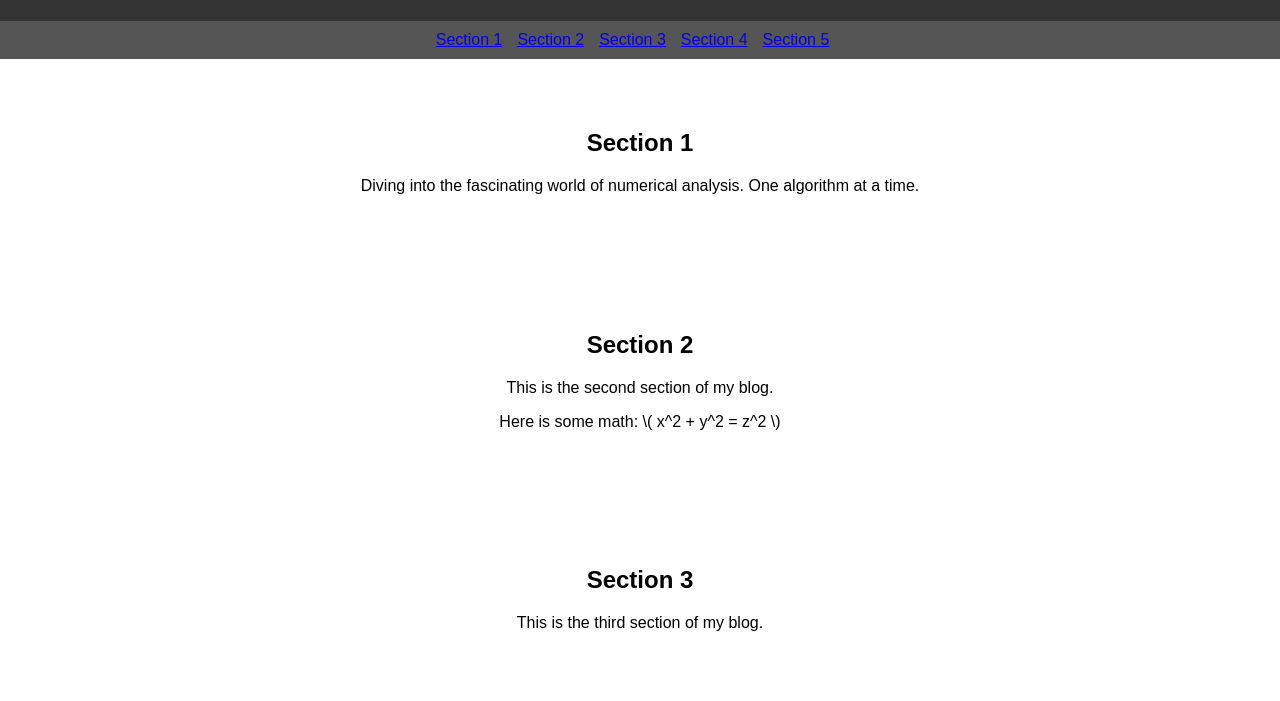
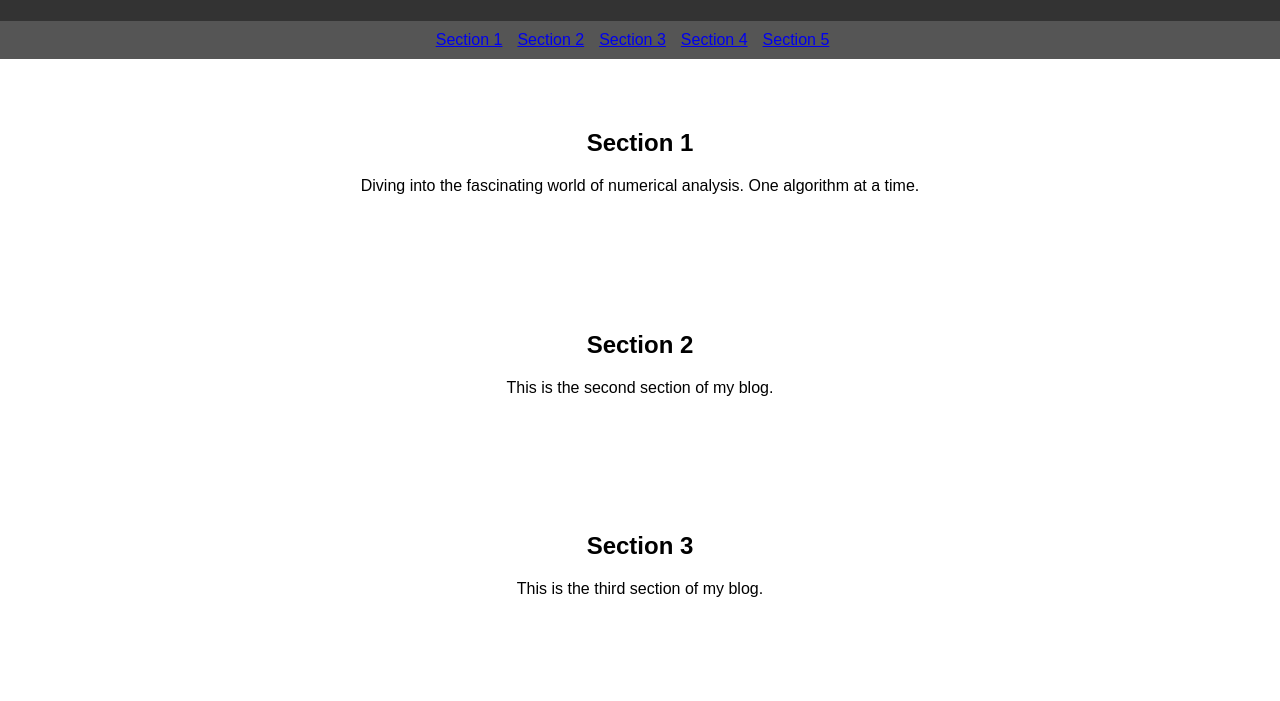
Before and after one commit to asilvatr/symmetrical-octo-happiness, a plain HTML site: page index.html in a window 1280 px wide. Shown: the part 99-800 px from the top of the page. Drawn offline with Linux system fonts and the light colour scheme.

Commit message:
Update index.html

```diff
--- a/index.html
+++ b/index.html
@@ -66,7 +66,7 @@
   <section id="section2">
     <h2>Section 2</h2>
     <p>This is the second section of my blog. </p>
-    <p>Here is some math: \( x^2 + y^2 = z^2 \)</p>
+    <p></p>
   </section>
 
   <section id="section3">
```
